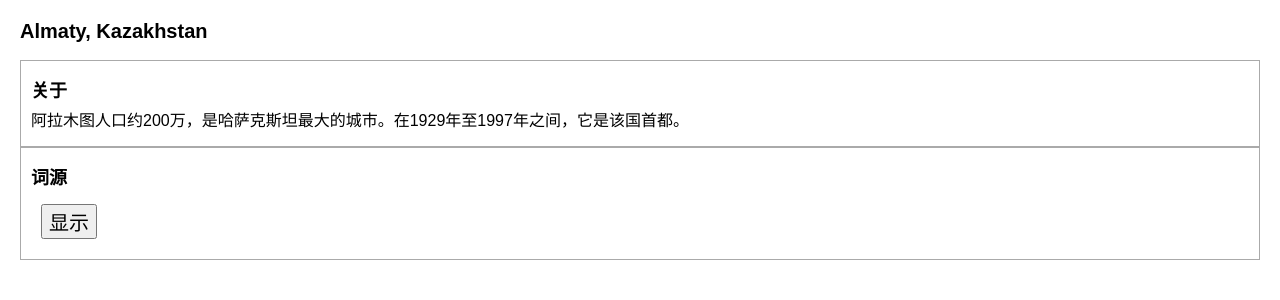
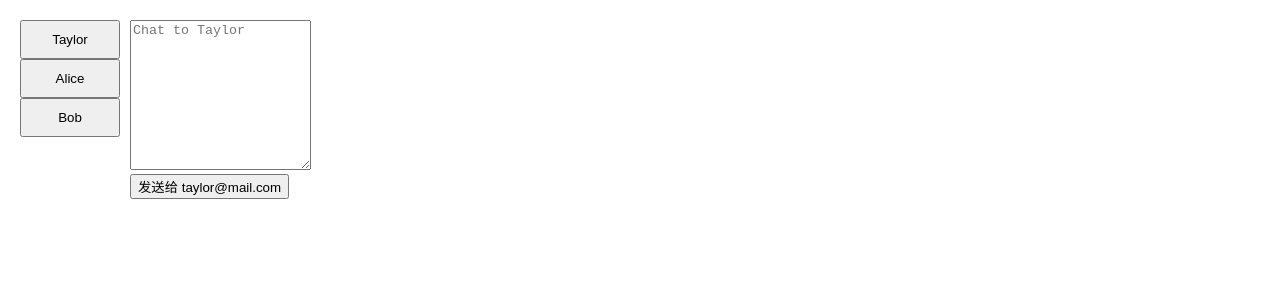
Before and after one commit to yaowen369/hello-react, a React (Create React App) app: page / in a window 1280 px wide. Shown: the top 300 px of the page. Built offline with nearby package versions, Linux system fonts and the light colour scheme.

Commit message:
状态管理 对State进行保留和重置 https://www.reactjs.cn/learn/managing-state

```diff
--- a/src/index.js
+++ b/src/index.js
@@ -1,19 +1,15 @@
 import React from 'react';
 import ReactDOM from 'react-dom/client';
-import './index.css';
-import './learn_props/style.css'
+
 import reportWebVitals from './reportWebVitals';
 
 
-import BucketList from "./adding_interactivity/BucketList";
-import CityTestForm from "./managing_state/CityTestForm";
-import NameForm from "./managing_state/NameForm";
-import Accordion from "./managing_state/Accordion";
+import Messenger from "./managing_state/Messenger";
 
 const root = ReactDOM.createRoot(document.getElementById('root'));
 root.render(
     <React.StrictMode>
-        <Accordion />
+        <Messenger />
     </React.StrictMode>
 );
 
--- /dev/null
+++ b/src/managing_state/Chat.js
@@ -0,0 +1,18 @@
+import {useState} from "react";
+import './styles.css'
+
+export default function Chat({contact}) {
+    const [text, setText] = useState('');
+
+    return (
+        <section className="chat">
+            <textarea
+                value={text}
+                placeholder={'Chat to ' + contact.name}
+                onChange={ (e) => setText(e.target.value)}
+            />
+            <br />
+            <button>发送给 {contact.email}</button>
+        </section>
+    );
+}
--- /dev/null
+++ b/src/managing_state/ContactList.js
@@ -0,0 +1,26 @@
+
+
+import './styles.css'
+
+export default function ContactList({
+                                        selectedContact,
+                                        contacts,
+                                        onSelect
+                                    }) {
+    return (
+        <section className="contact-list">
+            <ul>
+                {contacts.map(contact =>
+                    <li key={contact.email}>
+                        <button onClick={() => {
+                            onSelect(contact);
+                        }}>
+                        {contact.name}
+                        </button>
+                    </li>
+                )}
+            </ul>
+        </section>
+    );
+
+}
--- /dev/null
+++ b/src/managing_state/Messenger.js
@@ -0,0 +1,27 @@
+import {useState} from "react";
+
+import './styles.css'
+import ContactList from "./ContactList";
+import Chat from "./Chat";
+
+export default function Messenger() {
+    const [to, setTo] = useState(contacts[0]);
+
+
+    return (
+        <div>
+            <ContactList
+                contacts={contacts}
+                selectedContact={to}
+                onSelect={contact => setTo(contact)}
+            />
+            <Chat key={to.email} contact={to}/>
+        </div>
+    );
+}
+
+const contacts = [
+    {name: 'Taylor', email: 'taylor@mail.com'},
+    {name: 'Alice', email: 'alice@mail.com'},
+    {name: 'Bob', email: 'bob@mail.com'}
+];
--- a/src/managing_state/styles.css
+++ b/src/managing_state/styles.css
@@ -46,11 +46,20 @@ ul {
     padding-inline-start: 20px;
 }
 
-.Error { color: red; }
-
-
-h3, p { margin: 5px 0px; }
-.panel {
+.chat, .contact-list {
+    float: left;
+    margin-bottom: 20px;
+}
+ul, li {
+    list-style: none;
+    margin: 0;
+    padding: 0;
+}
+li button {
+    width: 100px;
     padding: 10px;
-    border: 1px solid #aaa;
+    margin-right: 10px;
 }
+textarea {
+    height: 150px;
+}
```
